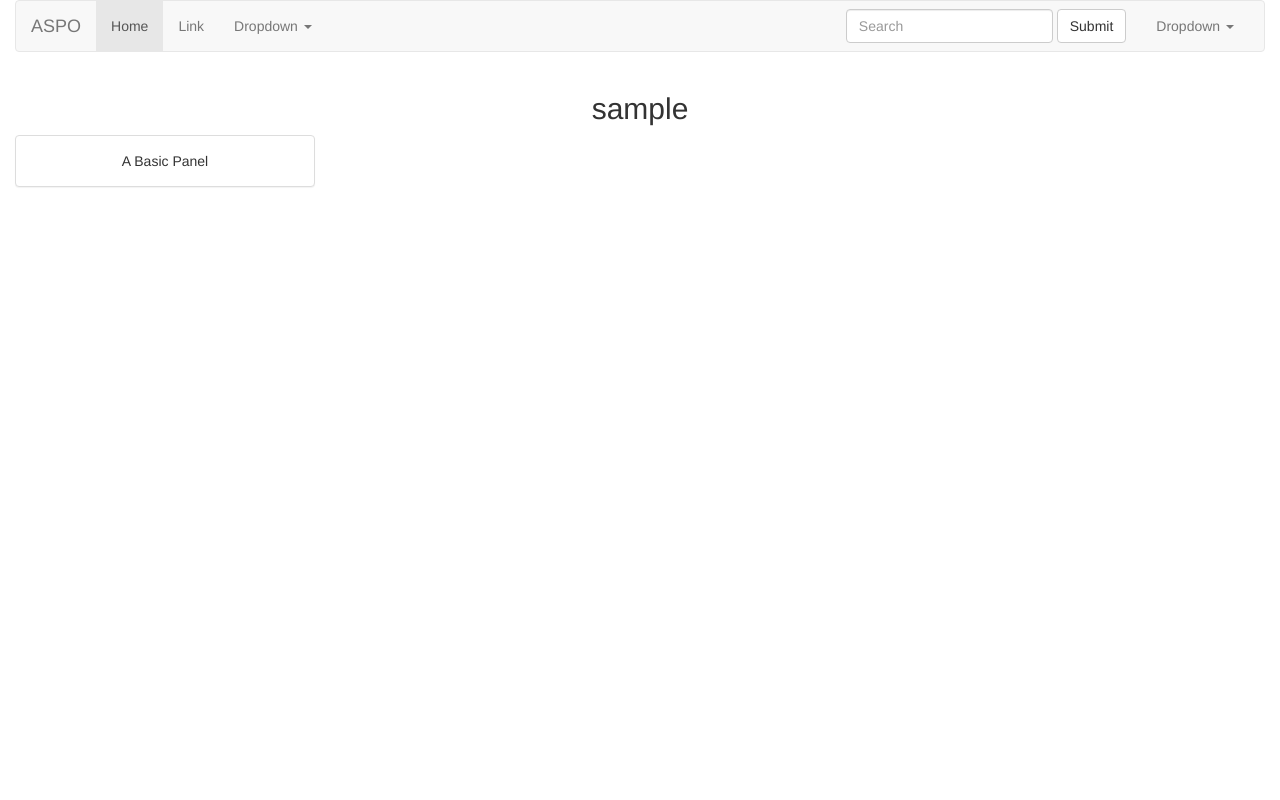
After one commit to Angelo94/Polisportiva, a Django app: page /api/auth/userinfo/ in a window 1280 px wide. The commit adds this page. Run offline with Django 3.2, Linux system fonts and the light colour scheme; the visitor is signed in with stand-in values (Sample User, id 1); parts of the project's set-up code (start-up, migrations or seed data) failed here and were passed over; some libraries are stand-ins or nearby versions.

Commit message:
updated home and info

```diff
--- a/polisportiva/api/api_auth/urls.py
+++ b/polisportiva/api/api_auth/urls.py
@@ -1,4 +1,4 @@
-from api.api_auth.views import UserRegistrationView, LoginView, LogoutView
+from api.api_auth.views import UserRegistrationView, LoginView, LogoutView, UserInfoView
 from django.urls import path, include
 from rest_framework.routers import DefaultRouter
 
@@ -15,5 +15,5 @@ urlpatterns = [
     path('userregistration/', UserRegistrationView.as_view(), name='userregistration'),
     path('login/', LoginView.as_view(), name='login'),
     path('logout/', LogoutView.as_view(), name='logout'),
-
+    path('userinfo/', UserInfoView.as_view(), name='userinfo'),
 ]
--- a/polisportiva/api/api_auth/views.py
+++ b/polisportiva/api/api_auth/views.py
@@ -2,6 +2,8 @@ from django.contrib.auth import authenticate, login, logout
 from rest_framework.authentication import SessionAuthentication, BasicAuthentication
 from rest_framework.renderers import TemplateHTMLRenderer
 from rest_framework.response import Response
+
+from api.api_auth.serializers import UserSerializer
 from apps.users.models import User
 from rest_framework.views import APIView
 from django.shortcuts import redirect
@@ -55,3 +57,11 @@ class LogoutView(APIView):
     def post(self, request, *args, **kwargs):
         logout(request)
         return redirect('home')
+
+
+class UserInfoView(APIView):
+    renderer_classes = [TemplateHTMLRenderer]
+
+    def get(self, request, *args, **kwargs):
+        user_info = UserSerializer(request.user)
+        return Response(user_info.data, template_name='user/users_list.html')
--- a/polisportiva/api/api_main/views.py
+++ b/polisportiva/api/api_main/views.py
@@ -8,6 +8,6 @@ class HomeView(APIView):
 
     def get(self, request):
         if request.user.is_authenticated:
-           return Response({}, template_name='home/home.html')
+           return Response({"user": request.user.username}, template_name='home/home.html')
         else:
            return Response({}, template_name='user/login.html')
--- /dev/null
+++ b/polisportiva/templates/home/base.html
@@ -0,0 +1,96 @@
+<html>
+    <style>
+        .userinfo {
+            text-align: center;
+        }
+        .field-wrap {
+          position: relative;
+          margin-bottom: 40px;
+        }
+        .userinfo-panel {
+            width: 300px;
+        }
+    </style>
+
+    <head>
+        <title>ASPO</title>
+        <link href="https://maxcdn.bootstrapcdn.com/bootstrap/3.3.7/css/bootstrap.min.css" rel="stylesheet"/>
+        <script src="https://ajax.googleapis.com/ajax/libs/jquery/2.1.1/jquery.min.js"></script>
+        <script src="https://maxcdn.bootstrapcdn.com/bootstrap/3.3.7/js/bootstrap.min.js"></script>
+    </head>
+    <body>
+    <div class="container-fluid">
+      <div class="row">
+        <div class="col-lg-12">
+          <nav class="navbar navbar-default">
+            <div class="container-fluid">
+              <!-- Brand and toggle get grouped for better mobile display -->
+              <div class="navbar-header">
+                <button type="button" class="navbar-toggle collapsed" data-toggle="collapse" data-target="#bs-example-navbar-collapse-1" aria-expanded="false">
+                  <span class="sr-only">Toggle navigation</span>
+                  <span class="icon-bar"></span>
+                  <span class="icon-bar"></span>
+                  <span class="icon-bar"></span>
+                </button>
+                <a class="navbar-brand" href="#">ASPO</a>
+              </div>
+
+              <!-- Collect the nav links, forms, and other content for toggling -->
+              <div class="collapse navbar-collapse" id="bs-example-navbar-collapse-1">
+                <ul class="nav navbar-nav">
+                  <li class="active"><a href="{% url 'home' %}">Home <span class="sr-only">(current)</span></a>
+                  </li>
+                  <li><a href="#">Link</a>
+                  </li>
+                  <li class="dropdown">
+                    <a href="#" class="dropdown-toggle" data-toggle="dropdown" role="button" aria-haspopup="true" aria-expanded="false">Dropdown <span class="caret"></span></a>
+                    <ul class="dropdown-menu">
+                      <li><a href="#">Action</a>
+                      </li>
+                      <li><a href="#">Another action</a>
+                      </li>
+                      <li><a href="#">Something else here</a>
+                      </li>
+                      <li role="separator" class="divider"></li>
+                      <li><a href="#">Separated link</a>
+                      </li>
+                      <li role="separator" class="divider"></li>
+                      <li><a href="#">One more separated link</a>
+                      </li>
+                    </ul>
+                  </li>
+                </ul>
+                <ul class="nav navbar-nav navbar-right">
+                  </li>
+                  <li class="dropdown">
+                    <a href="#" class="dropdown-toggle" data-toggle="dropdown" role="button" aria-haspopup="true" aria-expanded="false">Dropdown <span class="caret"></span></a>
+                    <ul class="dropdown-menu">
+                      <li><a href="{% url 'userinfo' %}">{{ user }} info</a>
+                      </li>
+                      <li>
+                        <form action={% url 'logout' %} method="POST">
+                          {% csrf_token %}
+                          <button type="submit" class="btn btn-link btn-logout">Logout</button>
+                        </form>
+                      </li>
+                    </ul>
+                  </li>
+                </ul>
+                <form class="navbar-form navbar-right">
+                  <div class="form-group">
+                    <input type="text" class="form-control" placeholder="Search">
+                  </div>
+                  <button type="submit" class="btn btn-default">Submit</button>
+                </form>
+              </div>
+              <!-- /.navbar-collapse -->
+            </div>
+            <!-- /.container-fluid -->
+          </nav>
+
+        </div>
+      </div>
+    </div>
+{% block content %}{% endblock %}
+</body>
+</html>
--- a/polisportiva/templates/user/users_list.html
+++ b/polisportiva/templates/user/users_list.html
@@ -1,8 +1,16 @@
-<html><body>
-<h1>Users</h1>
+
+{% extends 'home/base.html' %}
 <ul>
-    {% for user in users %}
-    <li>{{ user.username }}</li>
-    {% endfor %}
+
 </ul>
-</body></html>
+
+{% block content %}
+    <div class="container-fluid userinfo">
+      <h2>{{ user.username }}</h2>
+      <div class="panel panel-default userinfo-panel">
+        <div class="panel-body">A Basic Panel</div>
+      </div>
+
+
+    </div>
+{% endblock %}
```
Also changed, not shown: polisportiva/templates/home/home.html (+6 -84 lines).
